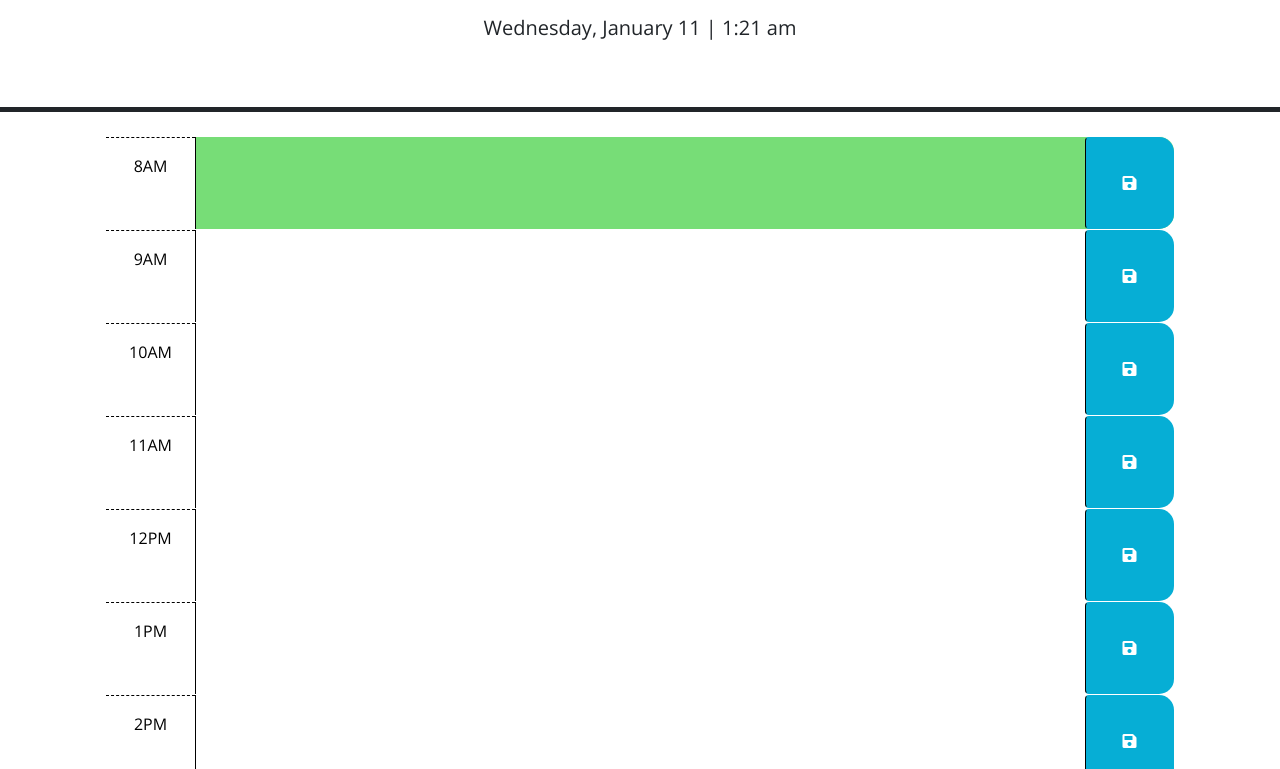
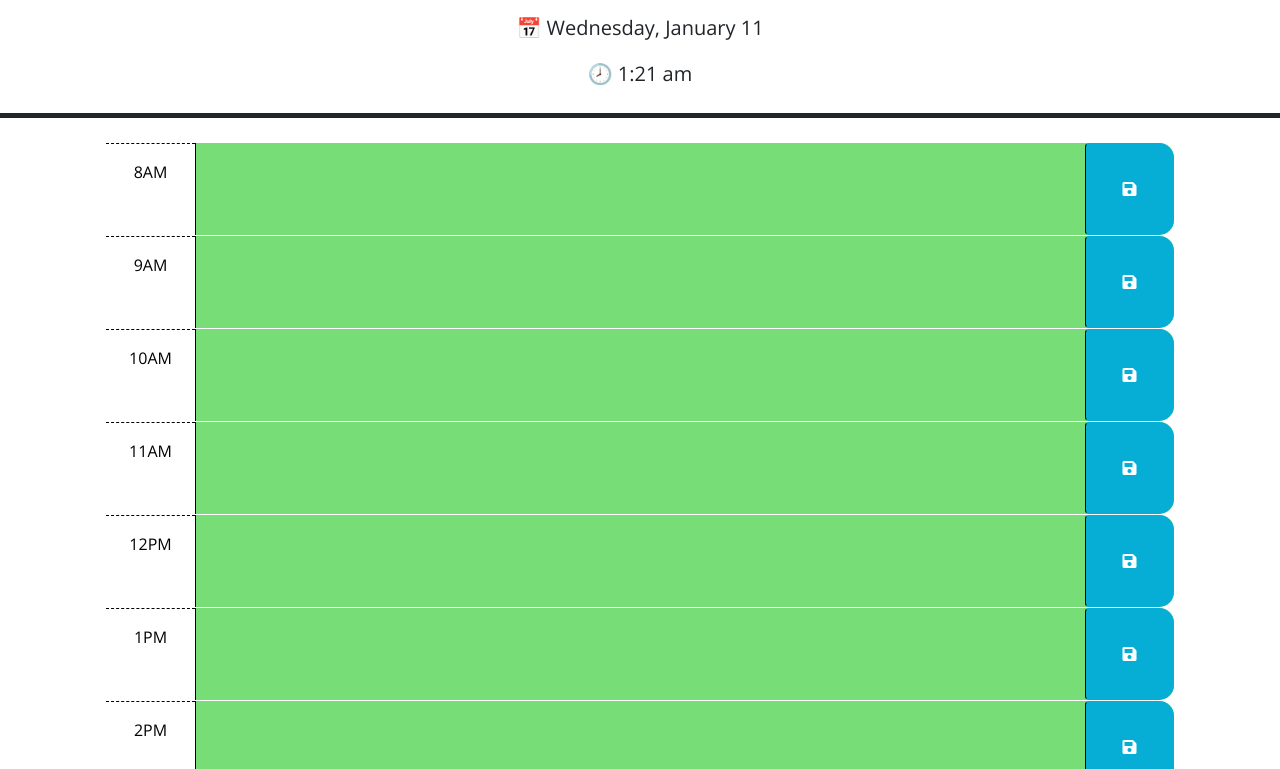
Before and after one commit to JSheen98/coding-bootcamp-challenge-work-day-scheduler, a plain HTML site: page index.html in a window 1280 px wide. Shown: the part 166-935 px from the top of the page. Drawn offline with nearby package versions, Linux system fonts and the light colour scheme.

Commit message:
Added the complete functionality for the row coloring

```diff
--- a/index.html
+++ b/index.html
@@ -23,23 +23,13 @@
   </head>
 
   <body>
-    <header class="p-5 mb-4 border-5 border-bottom border-dark text-center">
+    <header class="p-5 pb-2 mb-4 border-5 border-bottom border-dark text-center">
       <h1 class="display-3">Work Day Scheduler</h1>
       <p class="lead">A simple calendar app for scheduling your work day</p>
       <p id="currentDay" class="lead"></p>
+      <p id="currentTime" class="lead"></p>
     </header>
-    <div class="container-lg px-5 pb-3">
-      <!-- Use class for "past", "present", and "future" to apply styles to the
-        time-block divs accordingly. The javascript will need to do this by
-        adding/removing these classes on each div by comparing the hour in the
-        id to the current hour. The html provided below is meant to be an example
-        demonstrating how the css provided can be leveraged to create the
-        desired layout and colors. The html below should be removed or updated
-        in the finished product. Remember to delete this comment once the
-        code is implemented.
-        -->
-
-      <!-- Example of a past time block. The "past" class adds a gray background color. -->
+    <div class="container-lg px-5 pb-4">
 
       <div id="hour-8" class="row time-block">
         <div class="col-2 col-md-1 hour text-center py-3">8AM</div>
@@ -57,7 +47,6 @@
         </button>
       </div>
 
-      <!-- Example of a a present time block. The "present" class adds a red background color. -->
       <div id="hour-10" class="row time-block">
         <div class="col-2 col-md-1 hour text-center py-3">10AM</div>
         <textarea class="col-8 col-md-10 description" rows="3"> </textarea>
@@ -66,7 +55,6 @@
         </button>
       </div>
 
-      <!-- Example of a future time block. The "future" class adds a green background color. -->
       <div id="hour-11" class="row time-block">
         <div class="col-2 col-md-1 hour text-center py-3">11AM</div>
         <textarea class="col-8 col-md-10 description" rows="3"> </textarea>
--- a/script.js
+++ b/script.js
@@ -1,64 +1,55 @@
-var past = $('.past')
-var present = $('.present')
-var future = $('.future')
+var dateDisplayEl = $('#currentDay')
+var timeDisplayEl = $('#currentTime')
+var rightNow = dayjs().format('H')
 
+var workHours = [
+  hour8El = $('#hour-8'),
+  hour9El = $('#hour-9'),
+  hour10El = $('#hour-10'),
+  hour11El = $('#hour-11'),
+  hour12El = $('#hour-12'),
+  hour13El = $('#hour-13'),
+  hour14El = $('#hour-14'),
+  hour15El = $('#hour-15'),
+  hour16El = $('#hour-16')
+]
 
-var dateDisplayEl = $('#currentDay')
-var rightNow = dayjs().format('H')
-var timeBlockEl = $('.hour-9')
-var hour8El = $('#hour-8')
-var hour12El = $('#hour-12')
-var hour16El = $('#hour-16')
-
-
-// var workHours = [
-//   hour8 = dayjs().hour(8).format('H'),
-//   hour9 = dayjs().hour(9).format('H'),
-//   hour10 = dayjs().hour(10).format('H'),
-//   hour11 = dayjs().hour(11).format('H'),
-//   hour12 = dayjs().hour(12).format('H'),
-//   hour13 = dayjs().hour(13).format('H'),
-//   hour14 = dayjs().hour(14).format('H'),
-//   hour15 = dayjs().hour(15).format('H'),
-//   hour16 = dayjs().hour(16).format('H')
-// ]
-
-// Wrap all code that interacts with the DOM in a call to jQuery to ensure that
-// the code isn't run until the browser has finished rendering all the elements
-// in the html.
-
+// (document).ready() function to ensure the page loads first before any jQuery starts functioning
 $(function () {
 
+  // Function that displays the date and time at the top of the page
   function displayDateAndTime() {
-    var todaysDate = dayjs().format('dddd, MMMM D | h:m a')
+    var todaysDate = dayjs().format('📅 dddd, MMMM D')
+    var currentTimeDisplay = dayjs().format('🕗 h:m a')
+    timeDisplayEl.text(currentTimeDisplay)
     dateDisplayEl.text(todaysDate)
   }
 
+  // Function that loops through the workHours array, and sets the color theme for the hour block depending on the added class (past, present, or future)
   function colorRows() {
-    var blockHour = parseInt(
-      $(hour8El).attr('id').split('-')[1]
-    )
 
-    console.log(blockHour)
+    for (var i = 0; i < workHours.length; i++) {
+      var blockHour = parseInt(
+        $(workHours[i]).attr('id').split('-')[1]
+      )
+      if (blockHour < rightNow) {
+        $(workHours[i]).addClass('past')
+      } else if (blockHour == rightNow) {
+        $(workHours[i]).removeClass('past')
+        $(workHours[i]).addClass('present')
+      } else {
+        $(workHours[i]).removeClass('past')
+        $(workHours[i]).removeClass('present')
+        $(workHours[i]).addClass('future')
+      }
+    }
+  }
 
-    if (blockHour < rightNow) {
-      $(hour8El).addClass("past")
-    } else if (blockHour === rightNow) {
-      $(hour8El).removeClass("past")
-      $(hour8El).addClass("present")
-    } else {
-      $(hour8El).removeClass('past')
-      $(hour8El).removeClass('present')
-      $(hour8El).addClass('future')
-    }
-    console.log(blockHour)
+  // Function to save input text to local storage
+  function saveText() {
 
 
   }
-
-
-
-
 
   // TODO: Add a listener for click events on the save button. This code should
   // use the id in the containing time-block as a key to save the user input in
@@ -66,12 +57,6 @@ $(function () {
   // function? How can DOM traversal be used to get the "hour-x" id of the
   // time-block containing the button that was clicked? How might the id be
   // useful when saving the description in local storage?
-  //
-  // TODO: Add code to apply the past, present, or future class to each time
-  // block by comparing the id to the current hour. HINTS: How can the id
-  // attribute of each time-block be used to conditionally add or remove the
-  // past, present, and future classes? How can Day.js be used to get the
-  // current hour in 24-hour time?
   //
   // TODO: Add code to get any user input that was saved in localStorage and set
   // the values of the corresponding textarea elements. HINT: How can the id
```
